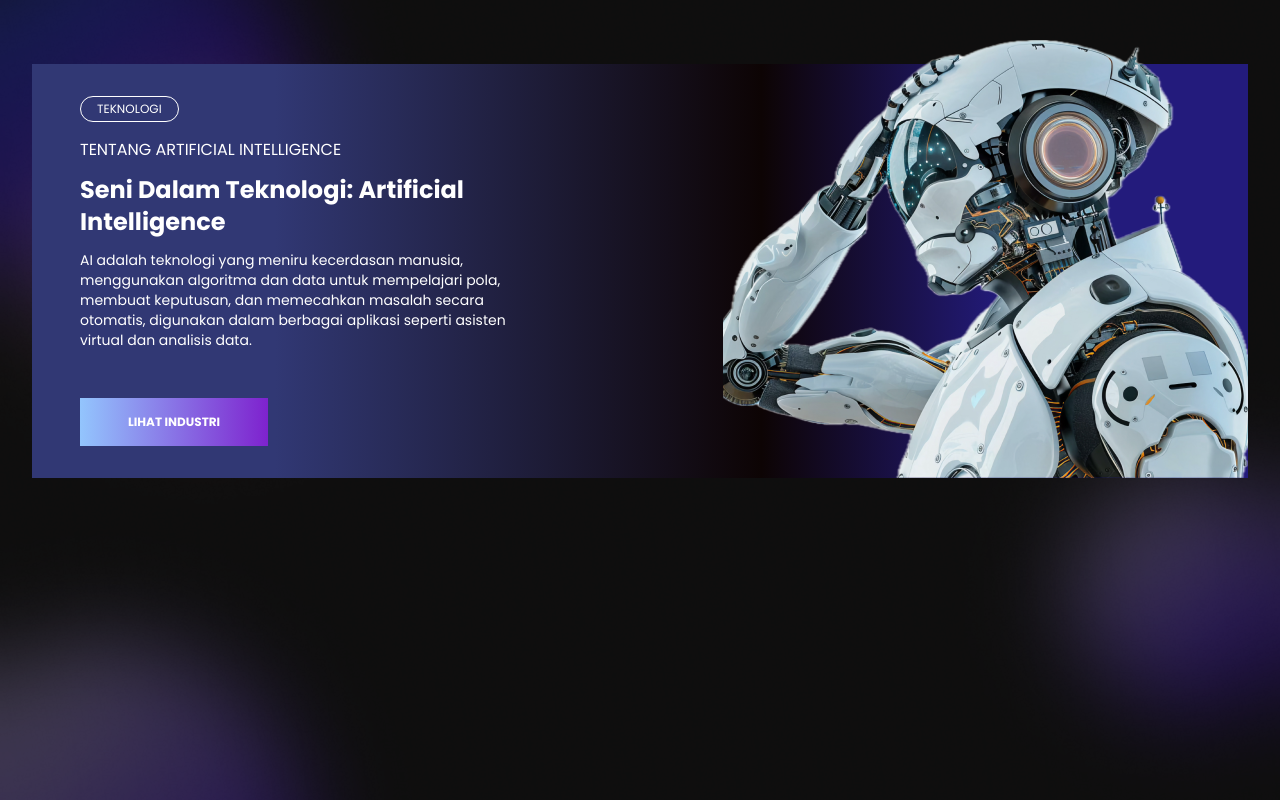
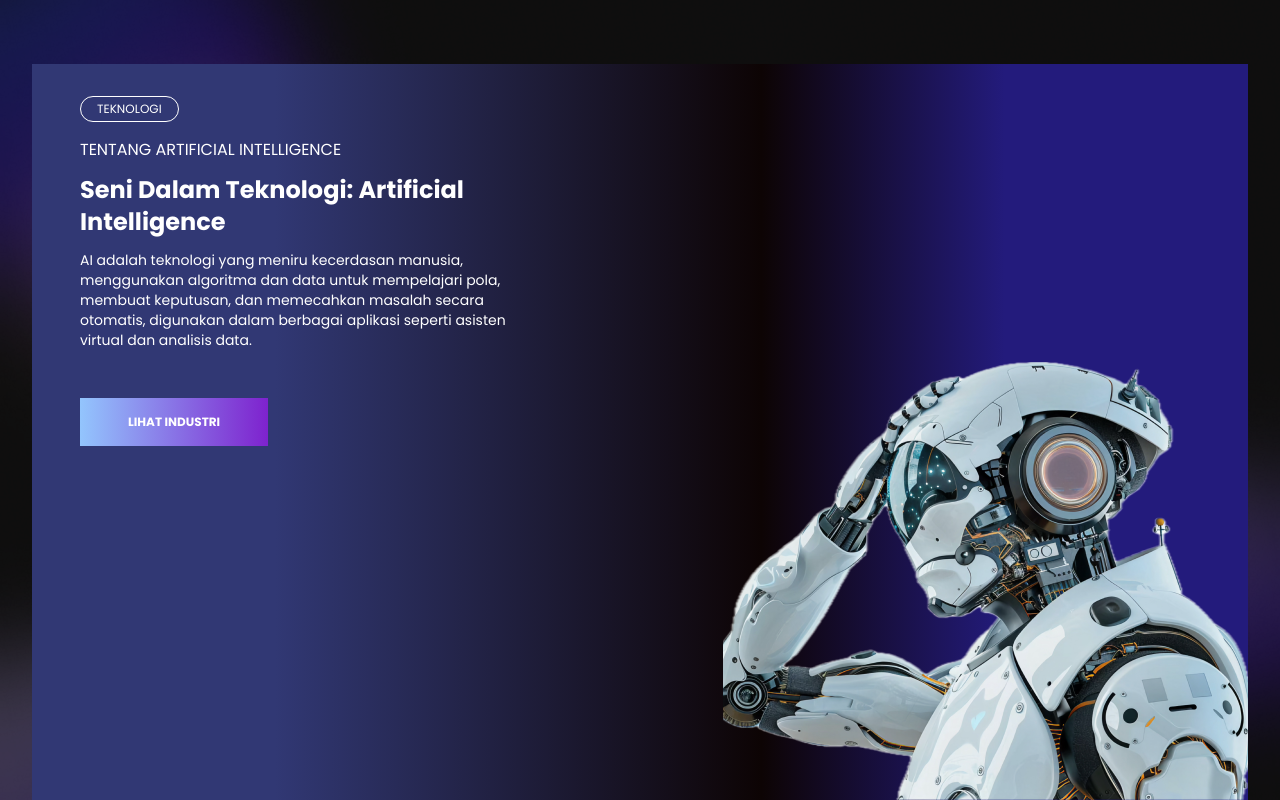
Before and after one commit to Wildanzulfikar/Itechno, a website: page dist/index.html in a window 1280 px wide. Drawn offline with Linux system fonts and the light colour scheme.

Commit message:
Attach layout div

```diff
--- a/dist/index.html
+++ b/dist/index.html
@@ -13,8 +13,7 @@
     <section></section>
 
     <section id="teknologi" class="max-w-screen w-full px-4 md:px-8 min-h-screen flex justify-center">
-      <div class="font-poppins text-white">
-        <div class="grid grid-cols-12 mt-16 bg-custom relative">
+      <div class="grid grid-cols-12 mt-16 bg-custom relative font-poppins text-white">
         <div class="col-span-7 py-8 px-12">
           <div class="border border-white inline-block px-4 py-1 rounded-full">
             <h5 class="text-xs">TEKNOLOGI</h5>
@@ -25,8 +24,8 @@
             Intelligence
           </h1>
           <p class="text-sm w-3/4">
-              AI adalah teknologi yang meniru kecerdasan manusia, menggunakan algoritma dan data untuk mempelajari pola, membuat keputusan, dan memecahkan masalah secara otomatis, digunakan dalam berbagai aplikasi seperti asisten virtual
-              dan analisis data.
+            AI adalah teknologi yang meniru kecerdasan manusia, menggunakan algoritma dan data untuk mempelajari pola, membuat keputusan, dan memecahkan masalah secara otomatis, digunakan dalam berbagai aplikasi seperti asisten virtual dan
+            analisis data.
           </p>
           <div class="mt-12">
             <button class="bg-gradient-to-r from-blue-300 to-purple-700 text-white font-bold text-xs py-4 px-12">LIHAT INDUSTRI</button>
@@ -36,7 +35,6 @@
           <img src="../assets/img/robot.png" alt="Robot Image" class="object-right" />
         </div>
       </div>
-      </div>
     </section>
   </body>
 </html>
```
Lines whose indentation alone changed are shown as unchanged.
